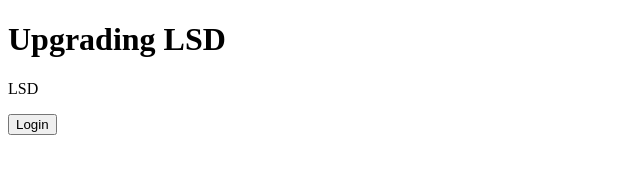
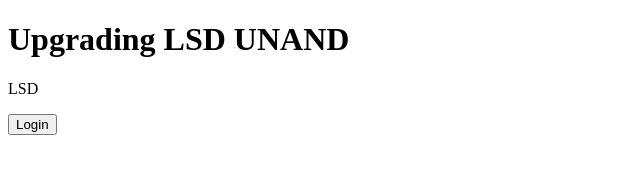
Before and after one commit to fiezees/upgrading_1, a plain HTML site: page index.html in a window 1280 px wide. Shown: the whole page, without its empty margins (0-640 px from the left). Drawn offline with Linux system fonts and the light colour scheme.

Commit message:
mengganti judul di main

```diff
--- a/index.html
+++ b/index.html
@@ -6,7 +6,7 @@
     <title>Document</title>
 </head>
 <body>
-    <h1>Upgrading LSD</h1>
+    <h1>Upgrading LSD UNAND</h1>
     <p>LSD</p>
     <button>Login</button>
 </body>
```
